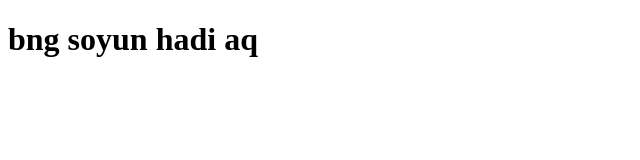
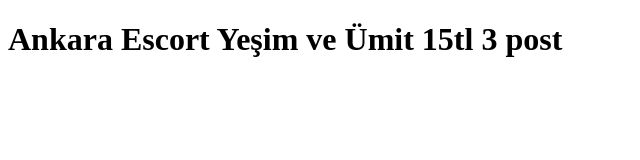
Before and after one commit to ufti1201/test, a plain HTML site: page index.html in a window 1280 px wide. Shown: the whole page, without its empty margins (0-640 px from the left). Drawn offline with Linux system fonts and the light colour scheme.

Commit message:
Update index.html

```diff
--- a/index.html
+++ b/index.html
@@ -6,6 +6,6 @@
     <title>UFUKSSSS</title>
 </head>
 <body>
-<h1>bng soyun hadi aq<h1>
+<h1>Ankara Escort Yeşim ve Ümit 15tl 3 post<h1>
 </body>
 </html>
```
